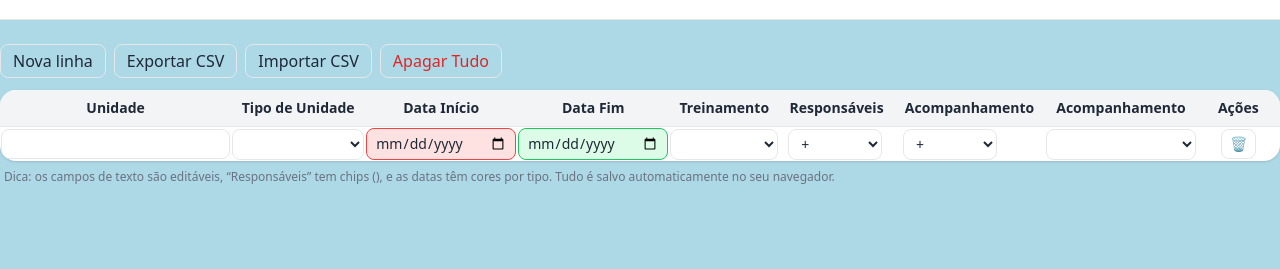
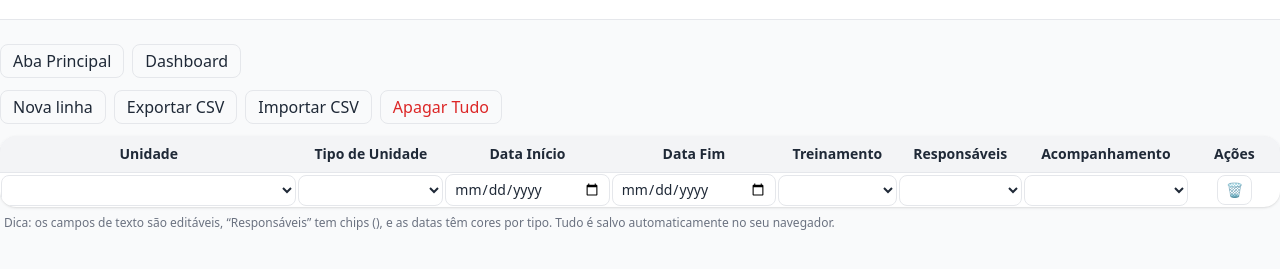
Before and after one commit to maclaudcorreia/meedsmacae, a plain HTML site: page index.html in a window 1280 px wide. Both pictures are taken after a click on the button "Nova linha". Shown: the part 99-368 px from the top of the page. Drawn offline with nearby package versions, Linux system fonts and the light colour scheme.

Commit message:
Update index.html
grafico

```diff
--- a/index.html
+++ b/index.html
@@ -5,31 +5,49 @@
   <meta name="viewport" content="width=device-width,initial-scale=1">
   <title>Tabela Operacional</title>
   <script src="https://cdn.tailwindcss.com"></script>
+  <script src="https://cdn.jsdelivr.net/npm/chart.js"></script>
   <style>
     /* UI geral */
-    ::-webkit-scrollbar{height:8px;width:8px}
-    ::-webkit-scrollbar-thumb{background:#d1d5db;border-radius:8px}
-    thead th{position:sticky;top:0;background:#f3f4f6;z-index:2;box-shadow:0 1px 0 #e5e7eb}
+    ::-webkit-scrollbar { height: 8px; width: 8px; }
+    ::-webkit-scrollbar-thumb { background: #d1d5db; border-radius: 8px; }
+    thead th { position: sticky; top: 0; background: #f3f4f6; z-index: 2; box-shadow: 0 1px 0 #e5e7eb; }
 
     /* Chips de responsáveis (multi-select visual) */
-    .tag{
-      display:inline-flex;align-items:center;gap:.35rem;
-      padding:.22rem .55rem;border-radius:12px;
-      font-size:.72rem;font-weight:700;line-height:1;
-      background:#eff6ff;color:#1e40af;border:1px solid #bfdbfe
+    .tag {
+      display: inline-flex;
+      align-items: center;
+      gap: .35rem;
+      padding: .22rem .55rem;
+      border-radius: 12px;
+      font-size: .72rem;
+      font-weight: 700;
+      line-height: 1;
+      background: #eff6ff;
+      color: #1e40af;
+      border: 1px solid #bfdbfe;
     }
-    .tag button{
-      border:0;background:transparent;cursor:pointer;
-      font-weight:800;line-height:1;color:#1e40af
+
+
+
+    .tag button {
+      border: 0;
+      background: transparent;
+      cursor: pointer;
+      font-weight: 800;
+      line-height: 1;
+      color: #1e40af;
     }
-    .tag button:hover{color:#0b3ea8}
-    .select-mini{padding:.25rem .5rem;border:1px solid #e5e7eb;border-radius:.5rem;background:#fff}
+
+
+
+    .tag button:hover { color: #0b3ea8; }
+    .select-mini { padding: .25rem .5rem; border: 1px solid #e5e7eb; border-radius: .5rem; background: #fff; }
 
     /* Datas coloridas */
-    input.date-inicio{background:#fee2e2;border-color:#ef4444}
-    input.date-inicio:focus{outline:0;box-shadow:0 0 0 2px #fecaca}
-    input.date-fim{background:#dcfce7;border-color:#22c55e}
-    input.date-fim:focus{outline:0;box-shadow:0 0 0 2px #bbf7d0}
+    input.date-inicio { background: #fee2e2; border-color: #ef4444; }
+    input.date-inicio:focus { outline: 1; box-shadow: 0 0 0 2px #fecaca; }
+    input.date-fim { background: #dcfce7; border-color: #22c55e; }
+    input.date-fim:focus { outline: 1; box-shadow: 0 0 0 2px #bbf7d0; }
 
     /* Estilo dos campos de Treinamento */
     input.treinamento {
@@ -37,13 +55,13 @@
     }
 
     input.treinamento.pendente {
-      background-color: #fef9c3;  /* amarelo claro */
-      border-color: #facc15;      /* borda amarela */
+      background-color: #fef9c3; /* amarelo claro */
+      border-color: #facc15; /* borda amarela */
     }
 
     input.treinamento.ok {
-      background-color: #dcfce7;  /* verde claro */
-      border-color: #22c55e;      /* borda verde */
+      background-color: #dcfce7; /* verde claro */
+      border-color: #22c55e; /* borda verde */
     }
 
     /* Responsividade */
@@ -71,20 +89,32 @@
         max-width: 100%;
       }
     }
+
+    /* Tamanho ajustado do gráfico */
+    #treinamentoChart {
+      max-width: 400px; /* Largura máxima */
+      max-height: 400px; /* Altura máxima */
+      width: 100%; /* Adapte a largura para 100% da tela disponível */
+      height: auto; /* Mantém a proporção do gráfico */
+    }
   </style>
 </head>
 <body class="bg-gray-50 text-gray-800">
-  <body style="background-color: #ADD8E6;"> <!-- Azul claro -->
-  <!-- Conteúdo da página -->
-  </body>
   <header class="px-6 py-4 border-b bg-white text-center">
-    <!-- Título centralizado, com a imagem se desejado -->
     <h1 class="text-2xl font-bold inline-flex items-center justify-center">
       <img src="logo%20callmed%201.PNG" alt="Ícone" class="mr-2 w-100 h-20">Tabela Treinamentos
     </h1>
   </header>
 
   <main class="max-w-7xl mx-auto mt-6">
+    <!-- Barra de navegação -->
+    <div class="flex mb-3">
+      <button id="tabPrincipal" class="px-3 py-1 border rounded-lg hover:bg-gray-100">Aba Principal</button>
+      <button id="tabDashboard" class="px-3 py-1 border rounded-lg hover:bg-gray-100 ml-2">Dashboard</button>
+    </div>
+
+    <!-- Aba Principal -->
+    <div id="tabPrincipalContent">
       <div class="flex flex-wrap gap-2 mb-3">
         <button id="addRow" class="px-3 py-1 border rounded-lg hover:bg-gray-100">Nova linha</button>
         <button id="exp" class="px-3 py-1 border rounded-lg hover:bg-gray-100">Exportar CSV</button>
@@ -107,150 +137,109 @@
         Dica: os campos de texto são editáveis, “Responsáveis” tem chips (), e as datas têm cores por tipo.
         Tudo é salvo automaticamente no seu navegador.
       </p>
+    </div>
+
+    <!-- Aba Dashboard (escondida inicialmente) -->
+    <div id="tabDashboardContent" class="hidden bg-white p-6 rounded-lg shadow-md">
+      <h2 class="text-xl font-semibold mb-4">Dashboard</h2>
+      <div>
+        <p><strong>Treinamentos OK: <span id="treinamentoOk"></span>%</strong></p>
+        <p><strong>Treinamentos Pendentes: <span id="treinamentoPendente"></span>%</strong></p>
+        <canvas id="treinamentoChart" width="300" height="300"></canvas>
+      </div>
+      <!-- Botão para atualizar gráfico -->
+      <button id="updateChartButton" class="px-3 py-1 border rounded-lg hover:bg-gray-100 mt-4">Atualizar Gráfico</button>
+    </div>
   </main>
 
   <script>
-    /* ===== Estado & configuração ===== */
-    const STORAGE='tabela_operacional_v3';
+    const STORAGE = 'tabela_operacional_v3';
+    let chartInstance = null; // Variável para armazenar o gráfico
 
     let columns = [
-      {key:'unidade',   label:'Unidade',  type:'text',   width:150},
-      {key:'tipo',      label:'Tipo de Unidade', type:'select', width:90, options:'UBS,UPA,Hospital'},
-      /* Datas com cor */
-      {key:'dtinicio',  label:'Data Início',     type:'date',   width:120},
-      {key:'dtfim',     label:'Data Fim',        type:'date',   width:120},
-      /* Treinamento com cor */
-      {key:'treinamento',  label:'Treinamento',     type:'select', width:40, options: 'Ok, Pendente'},
-      /* Multi-select visual */
-      {key:'resp',      label:'Responsáveis',    type:'select', width:100, options:'Alan,Marcelo,Maclaud,Aline, Rachel, Callmed'},
-      {key:'resp',      label:'Acompanhamento',  type:'select', width:100, options:'Alan,Marcelo,Maclaud,Aline, Rachel, Callmed'},
-      {key:'acompanhamento',  label:'Acompanhamento',     type:'select', width:10, options: 'Realizado, Não Realizado'},
-      /* Coluna de ações (excluir) */
-      {key:'acoes',     label:'Ações',           type:'actions',width:80}
+      { key: 'unidade', label: 'Unidade', type: 'select', width: 80, options: 'Centro de Saúde Moacyr Santos, Clínica do Idoso, UPA Barra, HPMS - Hospital Serra, Unidade Mista Sana, Clínica do Autista, Casa da Criança e do Adolescente, UBS Novo Cavaleiros, ESF Aroeira, Pronto Socorro Imbetiba, UPA Lagomar, ESF Bosque Azul, ESF Malvinas AC, UBS Lagomar, ESF Glicério, Pronto Socorro Aeroporto, Unidade Mista Córrego do Ouro' },
+      { key: 'tipo', label: 'Tipo de Unidade', type: 'select', width: 90, options: 'UBS,UPA,Hospital' },
+      { key: 'dtinicio', label: 'Data Início', type: 'date', width: 120 },
+      { key: 'dtfim', label: 'Data Fim', type: 'date', width: 120 },
+      { key: 'treinamento', label: 'Treinamento', type: 'select', width: 40, options: 'Ok,Pendente' },
+      { key: 'resp', label: 'Responsáveis', type: 'select', width: 100, options: 'Alan,Marcelo,Maclaud,Aline,Rachel,Callmed' },
+      { key: 'acompanhamento', label: 'Acompanhamento', type: 'select', width: 10, options: 'Realizado, Não Realizado' },
+      { key: 'acoes', label: 'Ações', type: 'actions', width: 80 }
     ];
 
     let rows = JSON.parse(localStorage.getItem(STORAGE) || '[]');
-    if(!rows.length){
-      rows = [
-      ];
+    if (!rows.length) {
+      rows = [];
       persist();
     }
 
-    function persist(){ localStorage.setItem(STORAGE, JSON.stringify(rows)); }
-    function tdBase(w){ const td=document.createElement('td'); td.className='border-t'; td.style.minWidth=w+'px'; return td; }
+    function persist() { localStorage.setItem(STORAGE, JSON.stringify(rows)); }
+    function tdBase(w) { const td = document.createElement('td'); td.className = 'border-t'; td.style.minWidth = w + 'px'; return td; }
 
-    /* ===== Cabeçalho ===== */
-    function renderHead(){
-      const tr=document.getElementById('thead'); tr.innerHTML='';
-      columns.forEach(c=>{
-        const th=document.createElement('th');
-        th.textContent=c.label;
-        th.className='p-2 text-left font-semibold text-center'; // Adiciona a classe text-center aqui
-        th.style.minWidth = (c.width||140)+'px';
+    function renderHead() {
+      const tr = document.getElementById('thead');
+      tr.innerHTML = '';
+      columns.forEach(c => {
+        const th = document.createElement('th');
+        th.textContent = c.label;
+        th.className = 'p-2 text-left font-semibold text-center';
+        th.style.minWidth = (c.width || 140) + 'px';
         tr.appendChild(th);
       });
     }
 
-    /* ===== Responsáveis (chips) ===== */
-    function renderRespCell(td,col,row){
-      const wrap=document.createElement('div');
-      wrap.className='flex items-center gap-2 flex-wrap';
+    function renderRows() {
+      const tb = document.getElementById('tbody');
+      tb.innerHTML = '';
 
-      const chips=document.createElement('div');
-      chips.className='flex flex-wrap gap-1';
+      rows.forEach((row, i) => {
+        const tr = document.createElement('tr');
+        tr.className = 'hover:bg-gray-50';
 
-      const sel=document.createElement('select');
-      sel.className='select-mini';
-      const opts=(col.options||'').split(',').map(s=>s.trim()).filter(Boolean);
-      sel.innerHTML = '<option value="">+</option>' + opts.map(o=>`<option value="${o}">${o}</option>`).join('');
+        columns.forEach(col => {
+          const td = tdBase(col.width);
+          td.classList.add('text-center');
 
-      function sync(){
-        chips.innerHTML='';
-        const vals=(row[col.key]||'').split(',').map(v=>v.trim()).filter(Boolean);
-        vals.forEach(v=>{
-          const tag=document.createElement('span');
-          tag.className='tag';
-          tag.innerHTML=`${v} <button title="remover">×</button>`;
-          tag.querySelector('button').onclick=()=>{
-            const next = vals.filter(x=>x!==v);
-            row[col.key] = next.join(', ');
-            persist(); sync();
-          };
-          chips.appendChild(tag);
+          if (col.type === 'text') {
+            const inp = document.createElement('input');
+            inp.className = 'px-2 py-1 border rounded-lg w-full';
+            inp.value = row[col.key] || '';
+            inp.oninput = () => { row[col.key] = inp.value; persist(); updateDashboard(); };
+            td.appendChild(inp);
+          } else if (col.type === 'date') {
+            const inp = document.createElement('input');
+            inp.type = 'date';
+            inp.className = 'px-2 py-1 border rounded-lg w-full';
+            inp.value = row[col.key] || '';
+            inp.oninput = () => { row[col.key] = inp.value; persist(); updateDashboard(); };
+            td.appendChild(inp);
+          } else if (col.type === 'select') {
+            const sel = document.createElement('select');
+            sel.className = 'px-2 py-1 border rounded-lg bg-white w-full';
+            (col.options || '').split(',').map(s => s.trim()).filter(Boolean).forEach(o => {
+              const op = document.createElement('option');
+              op.value = o;
+              op.textContent = o;
+              sel.appendChild(op);
             });
+            sel.value = row[col.key] || '';
+            sel.onchange = () => { row[col.key] = sel.value; persist(); updateDashboard(); };
+            td.appendChild(sel);
+          } else if (col.type === 'actions') {
+            const btn = document.createElement('button');
+            btn.innerHTML = '🗑️';
+            btn.title = 'Excluir linha';
+            btn.className = 'px-2 py-1 rounded-lg border hover:bg-red-50 hover:text-red-600';
+            btn.onclick = () => {
+              const senha = prompt("Digite a senha para excluir esta linha:");
+              if (senha === "1") {
+                if (confirm('Tem certeza que deseja excluir esta linha?')) {
+                  rows.splice(i, 1);
+                  persist();
+                  renderRows();
                 }
-
-      sel.onchange=()=>{
-        const val=sel.value;
-        if(!val) return;
-        const vals=(row[col.key]||'').split(',').map(v=>v.trim()).filter(Boolean);
-        if(!vals.includes(val)){
-          vals.push(val);
-          row[col.key] = vals.join(', ');
-          persist(); sync();
-        }
-        sel.value=''; // volta para "+ adicionar"
-      };
-
-      wrap.append(chips, sel);
-      td.appendChild(wrap);
-      sync();
-    }
-
-    /* ===== Linhas ===== */
-    function renderRows(){
-      const tb=document.getElementById('tbody'); tb.innerHTML='';
-
-      rows.forEach((row,i)=>{
-        const tr=document.createElement('tr');
-        tr.className='hover:bg-gray-50';
-
-        columns.forEach(col=>{
-          const td=tdBase(col.width);
-          td.classList.add('text-center'); // Adiciona a classe text-center aqui
-
-          if(col.type==='text'){
-            const inp=document.createElement('input');
-            inp.className='px-2 py-1 border rounded-lg w-full';
-            inp.value=row[col.key]||'';
-            inp.oninput=()=>{ row[col.key]=inp.value; persist(); };
-            td.appendChild(inp);
-          }
-
-          else if(col.type==='date'){
-            const inp=document.createElement('input');
-            inp.type='date';
-            inp.className='px-2 py-1 border rounded-lg w-full';
-            if(col.key==='dtinicio') inp.classList.add('date-inicio');
-            if(col.key==='dtfim')    inp.classList.add('date-fim');
-            inp.value=row[col.key]||'';
-            inp.oninput=()=>{ row[col.key]=inp.value; persist(); };
-            td.appendChild(inp);
-          }
-
-          else if(col.type==='select'){
-            if(col.key==='resp'){ // multi-select visual
-              renderRespCell(td,col,row);
               } else {
-              const sel=document.createElement('select');
-              sel.className='px-2 py-1 border rounded-lg bg-white w-full';
-              (col.options||'').split(',').map(s=>s.trim()).filter(Boolean).forEach(o=>{
-                const op=document.createElement('option'); op.value=o; op.textContent=o; sel.appendChild(op);
-              });
-              sel.value=row[col.key]||'';
-              sel.onchange=()=>{ row[col.key]=sel.value; persist(); };
-              td.appendChild(sel);
-            }
-          }
-
-          else if(col.type==='actions'){
-            const btn=document.createElement('button');
-            btn.innerHTML='🗑️';
-            btn.title='Excluir linha';
-            btn.className='px-2 py-1 rounded-lg border hover:bg-red-50 hover:text-red-600';
-            btn.onclick=()=>{
-              if(confirm('Tem certeza que deseja excluir esta linha?')){
-                rows.splice(i,1); persist(); renderRows();
+                alert("Senha incorreta!");
               }
             };
             td.appendChild(btn);
@@ -261,49 +250,70 @@
 
         tb.appendChild(tr);
       });
+
+      updateDashboard(); // Atualiza o dashboard sempre que a tabela for renderizada
     }
 
-    /* ===== Toolbar ===== */
-    document.getElementById('addRow').onclick=()=>{ rows.push({}); persist(); renderRows(); };
+    // Função para calcular o percentual de "Ok" e "Pendente"
+    function updateDashboard() {
+      const treinamentoOk = rows.filter(row => row.treinamento === "Ok").length;
+      const treinamentoPendente = rows.filter(row => row.treinamento === "Pendente").length;
 
-    // Função para "Zerar (local)" com senha
-    document.getElementById('clr').onclick = () => {
-      const senha = prompt("Digite a senha para zerar os dados:");
-      if (senha === "c6h12o6") {  // Substitua 'suaSenha' pela senha desejada
-        if (confirm('Tem certeza que deseja apagar todos os dados?')) {
-          rows = [];
-          persist();
-          renderRows();
-          alert("Dados apagados com sucesso!");
+      const total = rows.length;
+      const percentualOk = total === 0 ? 0 : (treinamentoOk / total) * 100;
+      const percentualPendente = total === 0 ? 0 : (treinamentoPendente / total) * 100;
+
+      document.getElementById("treinamentoOk").textContent = percentualOk.toFixed(2);
+      document.getElementById("treinamentoPendente").textContent = percentualPendente.toFixed(2);
+      updateChart(percentualOk, percentualPendente); // Atualiza o gráfico
     }
-      } else {
-        alert("Senha incorreta!");
+
+    // Função para atualizar o gráfico
+    function updateChart(treinamentoOk, treinamentoPendente) {
+      const ctx = document.getElementById('treinamentoChart').getContext('2d');
+
+      // Se já houver um gráfico, destrua-o antes de criar um novo
+      if (chartInstance) {
+        chartInstance.destroy();
       }
+
+      chartInstance = new Chart(ctx, {
+        type: 'pie',
+        data: {
+          labels: ['Treinamentos Ok', 'Treinamentos Pendentes'],
+          datasets: [{
+            data: [treinamentoOk, treinamentoPendente],
+            backgroundColor: ['#4CAF50', '#FFEB3B'],
+            borderColor: ['#388E3C', '#FBC02D'],
+            borderWidth: 1
+          }]
+        },
+        options: {
+          responsive: true,
+          plugins: {
+            legend: {
+              position: 'top',
+            },
+            tooltip: {
+              callbacks: {
+                label: function(tooltipItem) {
+                  return tooltipItem.label + ': ' + tooltipItem.raw.toFixed(2) + '%';
+                }
+              }
+            }
+          }
+        }
+      });
+    }
+
+    // Mostrar a seção do dashboard
+    document.getElementById('tabDashboard').onclick = () => {
+      const dashboardSection = document.getElementById("tabDashboardContent");
+      dashboardSection.classList.toggle("hidden");
+      updateDashboard(); // Atualiza as informações do dashboard
     };
 
-    document.getElementById('exp').onclick=()=>{
-      const header = columns.map(c=>c.key).join(',');
-      const lines = rows.map(r=> columns.map(c=> JSON.stringify(r[c.key]||'')).join(','));
-      const blob = new Blob([[header, ...lines].join('\n')], {type:'text/csv;charset=utf-8;'});
-      const a=document.createElement('a'); a.href=URL.createObjectURL(blob); a.download='tabela_operacional.csv'; a.click();
-    };
-    document.getElementById('imp').onchange=e=>{
-      const f=e.target.files?.[0]; if(!f) return;
-      const r=new FileReader();
-      r.onload=()=>{
-        const text=r.result?.toString()||'';
-        const lines=text.split(/\r?\n/).filter(Boolean);
-        const keys=lines.shift().split(',').map(s=>s.replace(/^"|"$/g,''));
-        rows = lines.map(line=>{
-          const parts=line.match(/(?:^|,)("(?:[^"]|"")*"|[^,]*)/g)?.map(s=>s.replace(/^,?"|"$/g,'').replace(/""/g,'"'))||[];
-          const obj={};
-          columns.forEach((c,j)=>{ const idx = keys.indexOf(c.key); obj[c.key] = idx>=0? parts[idx]||'' : '' });
-          return obj;
-        });
-        persist(); renderRows(); e.target.value='';
-      };
-      r.readAsText(f);
-    };
+    document.getElementById('addRow').onclick = () => { rows.push({}); persist(); renderRows(); };
 
     /* ===== Start ===== */
     renderHead(); renderRows();
```
Lines whose indentation alone changed are shown as unchanged.
